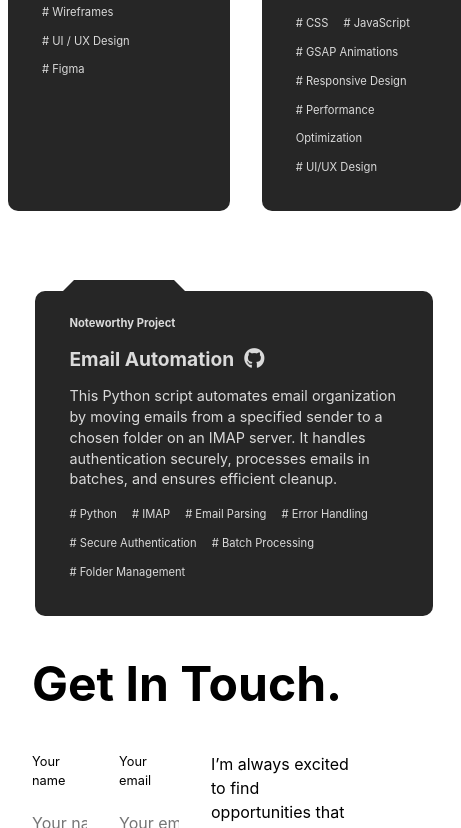
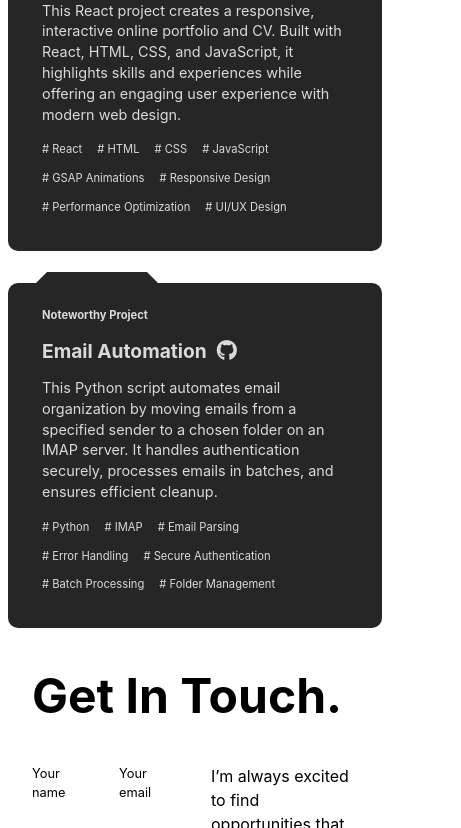
Before and after one commit to BigDaveCoding/react-practice, a React (Vite) app in the folder my-first-react-project/: page / in a window 390 px wide. Shown: the part 6660-7488 px from the top of the page, 461 px wide, since content can reach past the window. Built offline with nearby package versions, Linux system fonts and the light colour scheme.

Commit message:
media query at 800px - styling projects grid

```diff
--- a/my-first-react-project/src/index.css
+++ b/my-first-react-project/src/index.css
@@ -516,4 +516,13 @@ footer i {
 
   }
 
+  .projects_grid{
+    grid-template-columns: 1fr;
+    gap: 2rem;
+  }
+
+  .last_project {
+    grid-column: span 1;
+  }
+
 }
```
